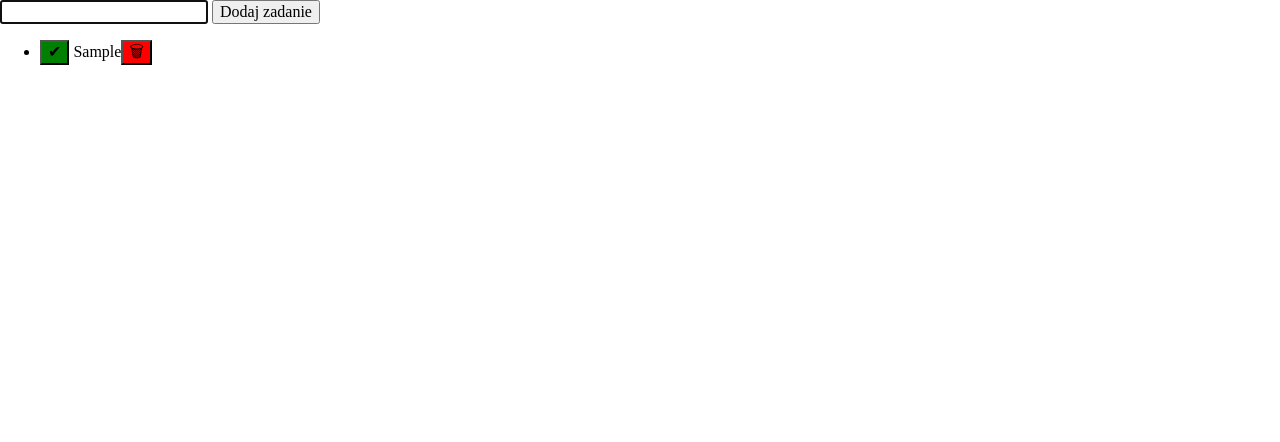
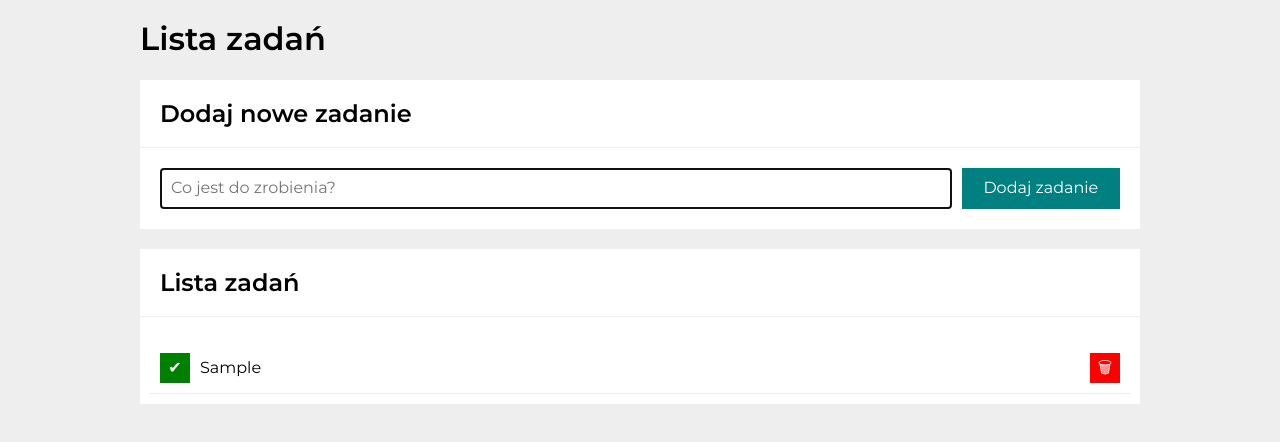
Before and after one commit to Fisznikove/secondTaskList, a plain HTML site: page index.html in a window 1280 px wide. Both pictures are taken after typing "Sample" into the empty fields and a click on the button "Dodaj zadanie". Drawn offline with nearby package versions, Linux system fonts and the light colour scheme.

Commit message:
added new look of the task list

```diff
--- /dev/null
+++ b/css/form.css
@@ -0,0 +1,14 @@
+.form__button {
+    padding: 10px;
+    background-color: teal;
+    color: white;
+    border: none;
+}
+
+.form__button:hover {
+    background-color: hsl(180, 100%, 30%);
+}
+.form__input {
+    border: 1px solid #ddd;
+    padding: 10px;
+}
--- /dev/null
+++ b/css/list.css
@@ -0,0 +1,32 @@
+
+.list__item {
+    display: grid;
+    grid-template-columns: auto 5fr auto;
+    grid-gap: 10px;
+    align-items: center;
+    border-bottom: 1px solid #eee;
+    padding:10px;
+}
+
+.list__item--done {
+    text-decoration: line-through;
+}
+
+.list__button {
+    color:white;
+    border:none;
+    padding:5px;
+    width: 30px;
+    height: 30px;
+}
+
+.list__button:active {
+    border:solid black 1px;
+}
+.list__button--done {
+background-color: green;
+}
+
+.list__button--remove {
+background-color: red;
+}
--- /dev/null
+++ b/css/section.css
@@ -0,0 +1,31 @@
+.section {
+    background-color: white;
+}
+
+.section__header {
+    border-bottom: 1px solid #eee;
+    padding: 20px;
+    margin-bottom: 0px;
+
+}
+
+.section__list {
+padding: 10px;
+    list-style: none;
+
+}
+.section__form {
+    display: grid;
+    grid-template-columns: 5fr 1fr;
+    grid-gap: 10px;
+    background-color: white;
+    padding: 20px;
+}
+
+
+@media (max-width: 767px) {
+    .section__form {
+        display: grid;
+        grid-template-columns: 1fr;
+    }
+}
--- a/css/style.css
+++ b/css/style.css
@@ -1,15 +1,15 @@
-.list__item--done {
-    text-decoration: line-through;
+html {
+    box-sizing: border-box;
 }
 
-.list__button {
-
+*, ::after, ::before {
+    box-sizing: inherit;
 }
 
-.list__button--done {
-background-color: green;
+.body {
+    background-color: #eee;
+    font-family: 'Montserrat';
+    max-width: 1000px;
+    margin: 0 auto;
+    word-break: break-word;
 }
-
-.list__button--remove {
-background-color: red;
-}
--- a/index.html
+++ b/index.html
@@ -10,18 +10,34 @@
         integrity="sha512-NhSC1YmyruXifcj/KFRWoC561YpHpc5Jtzgvbuzx5VozKpWvQ+4nXhPdFgmx8xqexRcpAglTj9sIBWINXa8x5w=="
         crossorigin="anonymous" referrerpolicy="no-referrer">
     <link href="css/style.css" rel="stylesheet">
+    <link href="css/section.css" rel="stylesheet">
+    <link href="css/form.css" rel="stylesheet">
+    <link href="css/list.css" rel="stylesheet">
     <script defer src="js/script.js"></script>
     <link rel="preconnect" href="https://fonts.googleapis.com">
     <link rel="preconnect" href="https://fonts.gstatic.com" crossorigin>
     <link href="https://fonts.googleapis.com/css2?family=Montserrat:wght@400;600&display=swap" rel="stylesheet">
 </head>
 
-<body>
-<form class="js-form">
-    <input class="form__input js-newTask" autofocus>
-    <button class="js-addButton">Dodaj zadanie</button>
-</form>
-<ul class="js-tasks"></ul>
+<body class="body">
+    <main>
+        <header class="header">
+            <h1>Lista zadań</h1>
+        </header>
+        <section class="section">
+            <h2 class="section__header">Dodaj nowe zadanie</h2>
+            <form class="section__form js-form">
+                <input class="form__input js-newTask" placeholder="Co jest do zrobienia?" autofocus>
+                <button class="form__button js-addButton">Dodaj zadanie</button>
+            </form>
+        </section>
+        <section class="section">
+            <h2 class="section__header">Lista zadań</h2>
+            <ul class="section__list js-tasks"></ul>
+        </section>
+
+
+    </main>
 </body>
 
 </html>
--- a/js/script.js
+++ b/js/script.js
@@ -45,9 +45,11 @@
 
         for (const task of tasks) {
             htmlString += `
-            <li class="list__item ${task.done ? "list__item--done" : ""}" >
-            <button class="js-done list__button list__button--done">✔</button>
-            ${task.content}<button class="js-button list__button list__button--remove">🗑</button>
+            <li class="list__item">
+             <button class="js-done list__button list__button--done">✔</button>
+            <span class="task__list ${task.done ? "list__item--done" : ""}" >
+            ${task.content}</span>
+            <button class="js-button list__button list__button--remove">🗑</button>
             </li>`
         }
 
@@ -72,6 +74,7 @@
 
     };
 
+
     const init = () => {
         render();
         const form = document.querySelector(".js-form");
```
